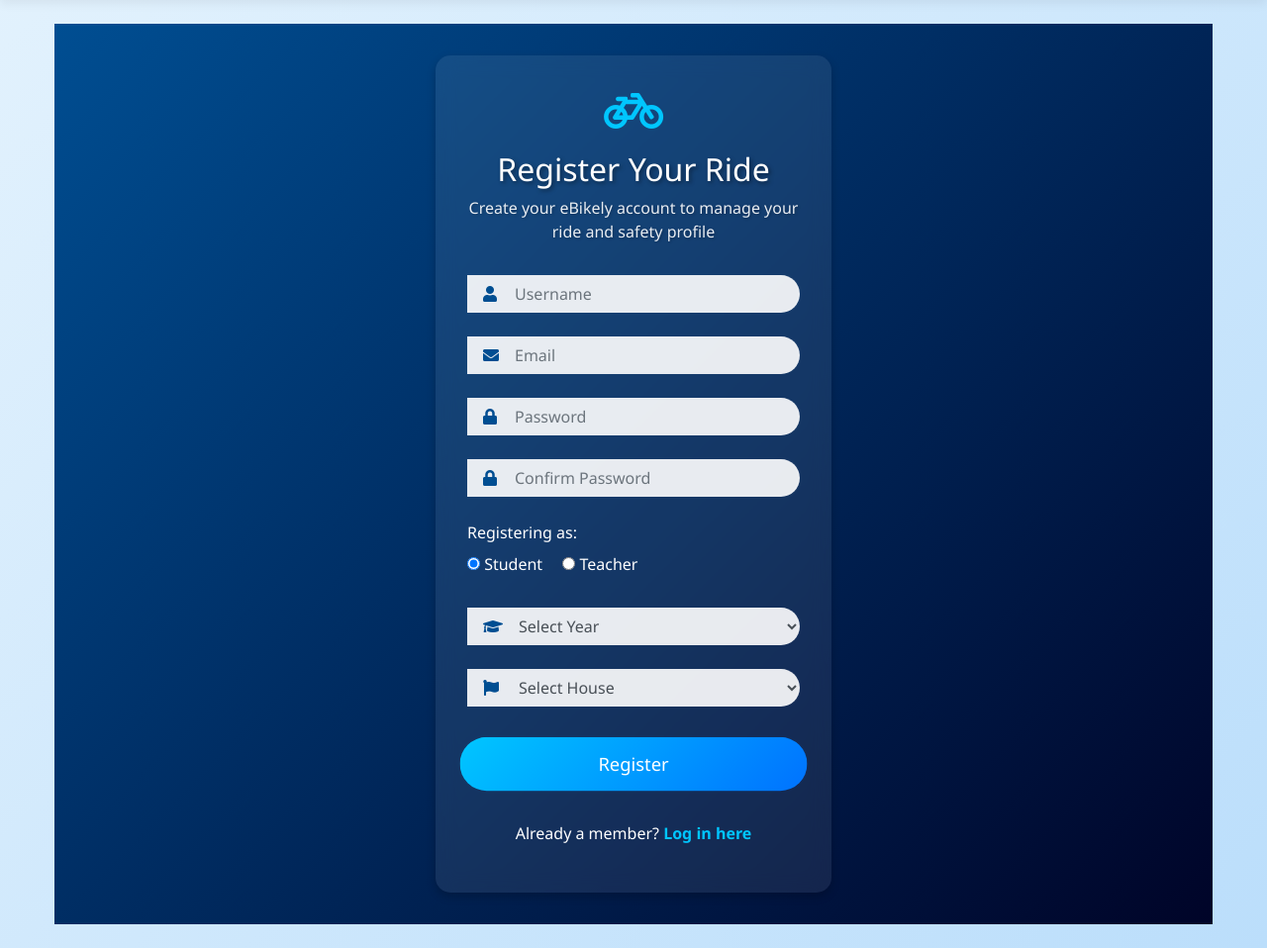
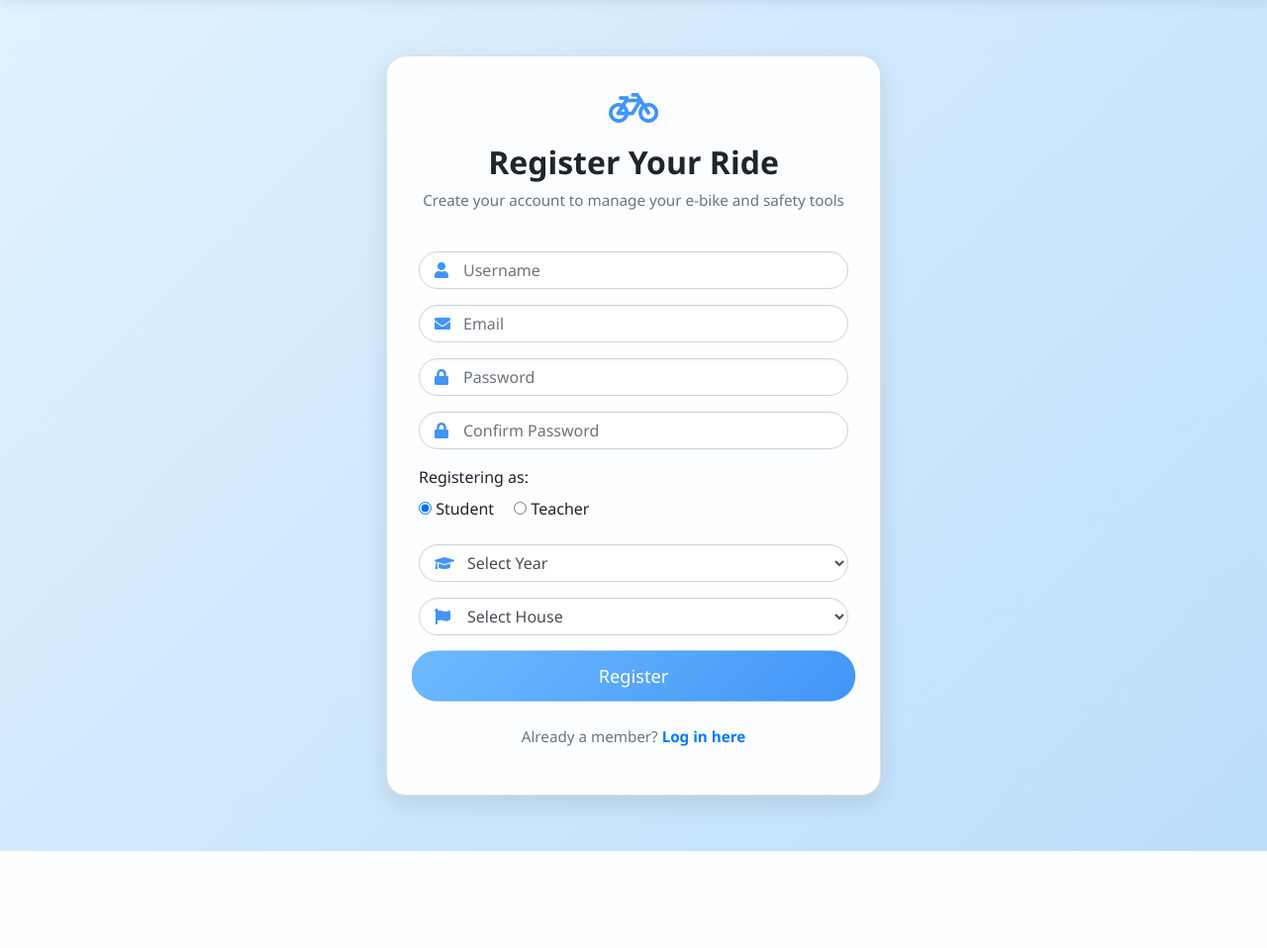
Before and after one commit to TheBlueTongue/eBikely, a Flask app: page /register in a window 1280 px wide. Shown: the part 68-1026 px from the top of the page at 99% size. After the commit the page ends 928 px from the top, so only its background shows below. Run offline with Flask 3, Linux system fonts and the light colour scheme; some libraries are stand-ins or nearby versions.

Commit message:
updated the style of the registration page

```diff
--- a/templates/register.html
+++ b/templates/register.html
@@ -4,96 +4,80 @@
 
 {% block content %}
 <div class="auth-container fade-in">
-    <div class="auth-card slide-up">
-        <div class="auth-header">
-            <i class="fas fa-bicycle auth-icon"></i>
-            <h1>Register Your Ride</h1>
-            <p class="subtitle">Create your eBikely account to manage your ride and safety profile</p>
+    <div class="card auth-card slide-up">
+        <div class="text-center mb-4">
+            <i class="fas fa-bicycle auth-icon mb-3"></i>
+            <h2 class="font-weight-bold">Register Your Ride</h2>
+            <p class="subtle-text">Create your account to manage your e-bike and safety tools</p>
         </div>
 
-        <form method="POST" class="auth-form">
+        <form method="POST">
             {{ form.hidden_tag() }}
 
             <!-- Username -->
-            <div class="form-group">
-                <div class="input-group">
+            <div class="form-group position-relative">
                 <i class="fas fa-user input-icon"></i>
                 {{ form.username(class="form-control custom-input", placeholder="Username") }}
             </div>
-            </div>
 
             <!-- Email -->
-            <div class="form-group">
-                <div class="input-group">
+            <div class="form-group position-relative">
                 <i class="fas fa-envelope input-icon"></i>
                 {{ form.email(class="form-control custom-input", placeholder="Email") }}
             </div>
-            </div>
 
             <!-- Password -->
-            <div class="form-group">
-                <div class="input-group">
+            <div class="form-group position-relative">
                 <i class="fas fa-lock input-icon"></i>
                 {{ form.password(class="form-control custom-input", placeholder="Password") }}
             </div>
-            </div>
 
             <!-- Confirm Password -->
-            <div class="form-group">
-                <div class="input-group">
+            <div class="form-group position-relative">
                 <i class="fas fa-lock input-icon"></i>
                 {{ form.confirm_password(class="form-control custom-input", placeholder="Confirm Password") }}
-                </div>
             </div>
 
             <!-- Role -->
             <div class="form-group">
-                <label class="form-label text-white">Registering as:</label>
-                <div>
+                <label class="form-label">Registering as:</label><br>
                 {% for subfield in form.role %}
-                        <label class="text-white" style="margin-right: 1rem;">
+                    <label class="mr-3">
                         {{ subfield() }} {{ subfield.label.text }}
                     </label>
                 {% endfor %}
             </div>
-            </div>
 
             <!-- Teacher Fields -->
             <div id="teacher-fields" style="display: none;">
-                <div class="form-group">
-                    <div class="input-group">
+                <div class="form-group position-relative">
                     <i class="fas fa-building input-icon"></i>
                     {{ form.department(class="form-control custom-input", placeholder="Department") }}
-                    </div>
                 </div>
             </div>
 
             <!-- Student Fields -->
             <div id="student-fields" style="display: none;">
-                <div class="form-group">
-                    <div class="input-group">
+                <div class="form-group position-relative">
                     <i class="fas fa-graduation-cap input-icon"></i>
                     {{ form.year(class="form-control custom-input") }}
                 </div>
-                </div>
-                <div class="form-group">
-                    <div class="input-group">
+                <div class="form-group position-relative">
                     <i class="fas fa-flag input-icon"></i>
                     {{ form.house(class="form-control custom-input") }}
-                    </div>
                 </div>
             </div>
 
             <button type="submit" class="btn btn-primary btn-block pulse">Register</button>
         </form>
 
-        <div class="auth-footer">
-            <p>Already a member? <a href="{{ url_for('login') }}">Log in here</a></p>
+        <div class="text-center mt-4">
+            <p class="subtle-text">Already a member? <a href="{{ url_for('login') }}" class="text-primary font-weight-bold">Log in here</a></p>
         </div>
     </div>
 </div>
 
-<!-- Role field toggle script -->
+<!-- Role toggle script -->
 <script>
 document.addEventListener('DOMContentLoaded', function () {
     const roleInputs = document.querySelectorAll('input[name="role"]');
@@ -114,109 +98,79 @@ document.addEventListener('DOMContentLoaded', function () {
 
 <style>
 .auth-container {
-    min-height: 100vh;
-    padding: 2rem;
-    background: linear-gradient(135deg, #004e92 0%, #000428 100%);
+    min-height: 80vh;
     display: flex;
     align-items: center;
     justify-content: center;
+    padding: 2rem;
+
+}
+
+.subtle-text {
+    color: #6c757d;
+    font-size: 0.95rem;
 }
 
 .auth-card {
-    background: rgba(255, 255, 255, 0.08);
-    backdrop-filter: blur(10px);
+    background: rgba(255, 255, 255, 0.95);
+    backdrop-filter: blur(8px);
+    border-radius: 20px;
+    box-shadow: 0 8px 24px rgba(0, 0, 0, 0.1);
     padding: 2rem;
-    border-radius: 15px;
     width: 100%;
-    max-width: 400px;
-    box-shadow: 0 4px 10px rgba(0, 0, 0, 0.2);
-}
-
-.auth-header {
-    text-align: center;
-    margin-bottom: 2rem;
-    color: white;
+    max-width: 500px;
+    animation: slideUp 0.6s ease-out;
 }
 
 .auth-icon {
-    font-size: 3rem;
-    margin-bottom: 1rem;
-    color: #00c6ff;
-}
-
-.auth-header h1 {
-    font-size: 2rem;
-    margin-bottom: 0.5rem;
-    text-shadow: 2px 2px 4px rgba(0, 0, 0, 0.4);
-}
-
-.auth-header .subtitle {
-    opacity: 0.9;
-    text-shadow: 1px 1px 3px rgba(0, 0, 0, 0.3);
-}
-
-.auth-form .form-group {
-    margin-bottom: 1.5rem;
-}
-
-.input-group {
-    position: relative;
+    font-size: 2.5rem;
+    color: #4195f7;
 }
 
 .input-icon {
     position: absolute;
+    top: 50%;
     left: 1rem;
-    top: 50%;
     transform: translateY(-50%);
-    color: #004e92;
-    z-index: 1;
+    color: #4195f7;
+    z-index: 2;
 }
 
 .custom-input {
-    padding-left: 3rem;
-    border-radius: 50px;
-    border: none;
-    background: rgba(255, 255, 255, 0.9);
+    padding-left: 2.75rem;
+    border-radius: 30px;
+    border: 1px solid #ced4da;
+    background: #ffffff;
+    box-shadow: inset 0 1px 3px rgba(0,0,0,0.05);
 }
 
 .btn-block {
     border-radius: 50px;
-    padding: 0.8rem;
+    padding: 0.75rem;
     font-size: 1.1rem;
-    background: linear-gradient(135deg, #00c6ff 0%, #0072ff 100%);
+    background: linear-gradient(135deg, #6fbaff 0%, #4195f7 100%);
     border: none;
-    margin-top: 2rem;
     color: white;
-    width: 100%;
+    font-weight: 500;
+    transition: all 0.3s ease-in-out;
 }
 
-.auth-footer {
-    text-align: center;
-    margin-top: 2rem;
-    color: white;
-}
-
-.auth-footer a {
-    color: #00c6ff;
-    text-decoration: none;
-    font-weight: bold;
-}
-
-.auth-footer a:hover {
-    color: #0072ff;
+.btn-block:hover {
+    opacity: 0.9;
+    transform: scale(1.02);
 }
 
 /* Animations */
 .fade-in {
-    animation: fadeIn 0.8s ease forwards;
+    animation: fadeIn 0.6s ease-in-out;
 }
 
 .slide-up {
-    animation: slideUp 0.5s ease forwards;
+    animation: slideUp 0.5s ease-out;
 }
 
 .pulse {
-    animation: pulse 2s infinite;
+    animation: pulse 2.5s infinite ease-in-out;
 }
 
 @keyframes fadeIn {
@@ -236,9 +190,8 @@ document.addEventListener('DOMContentLoaded', function () {
 }
 
 @keyframes pulse {
-    0% { transform: scale(1); }
-    50% { transform: scale(1.05); }
-    100% { transform: scale(1); }
+    0%, 100% { transform: scale(1); }
+    50% { transform: scale(1.04); }
 }
 </style>
 
```
Also changed, not shown: templates/login.html (+7 -2 lines). Lines whose indentation alone changed are shown as unchanged.
